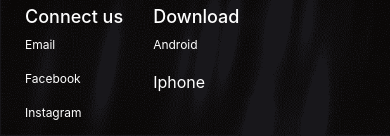
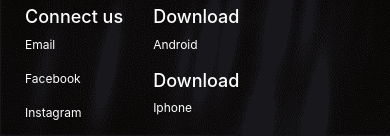
Before and after one commit to abhaya-kumar-sahoo/memofac, a React (Create React App) app: page /about in a window 390 px wide. Shown: the part 708-844 px from the top of the page. Built offline with nearby package versions, Linux system fonts and the light colour scheme; a web font is replaced by a local one.

Commit message:
change iphone font style

```diff
--- a/src/pages/components/index.js
+++ b/src/pages/components/index.js
@@ -91,8 +91,11 @@
               <a href="https://play.google.com/store/apps/details?id=com.memofac">
                 <p>Android</p>
               </a>
+              <h5>Download</h5>
+              <a href="https://play.google.com/store/apps/details?id=com.memofac">
+                <p>Iphone</p>
+              </a>
 
-              <p>Iphone</p>
             </div>
           </div>
         )}
```
